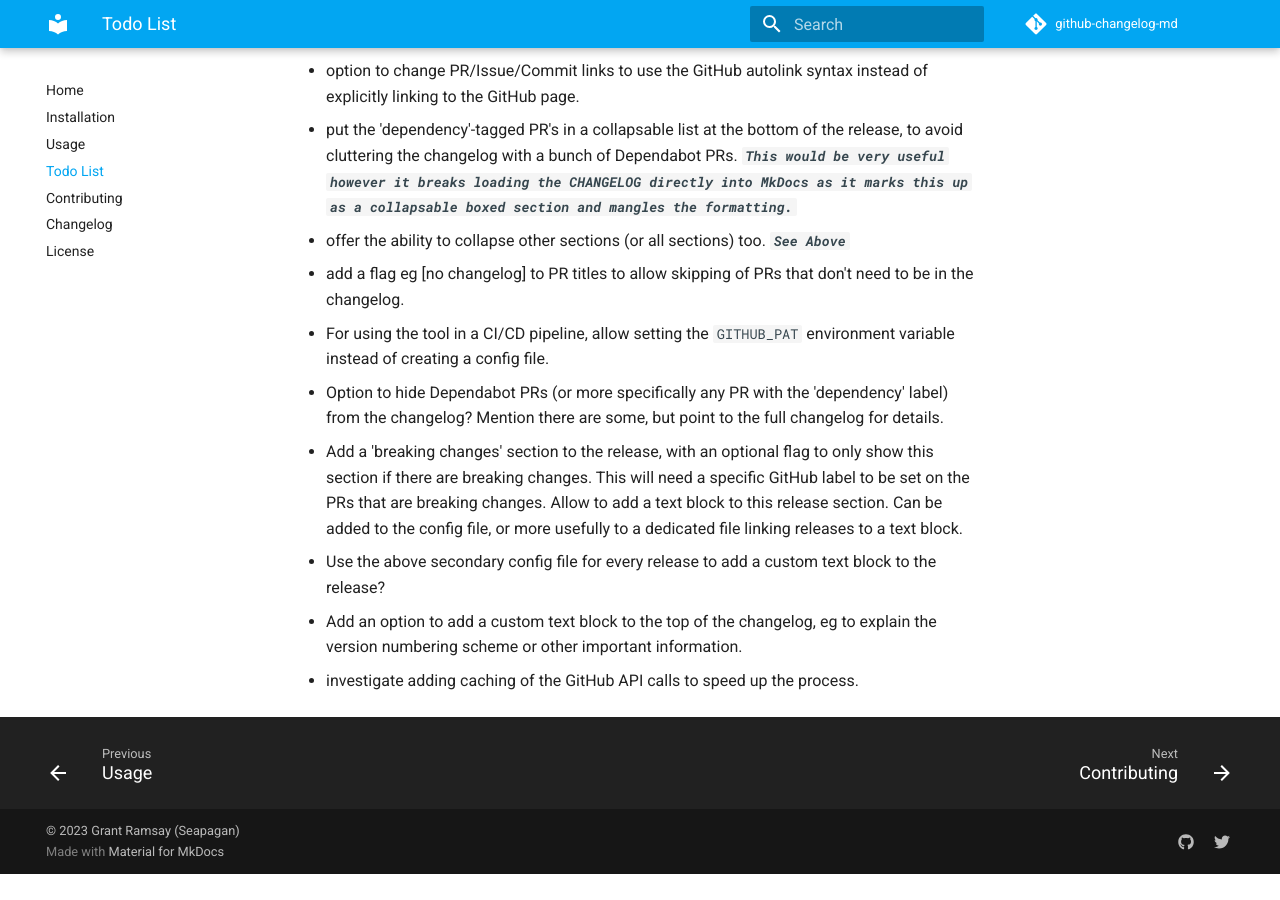
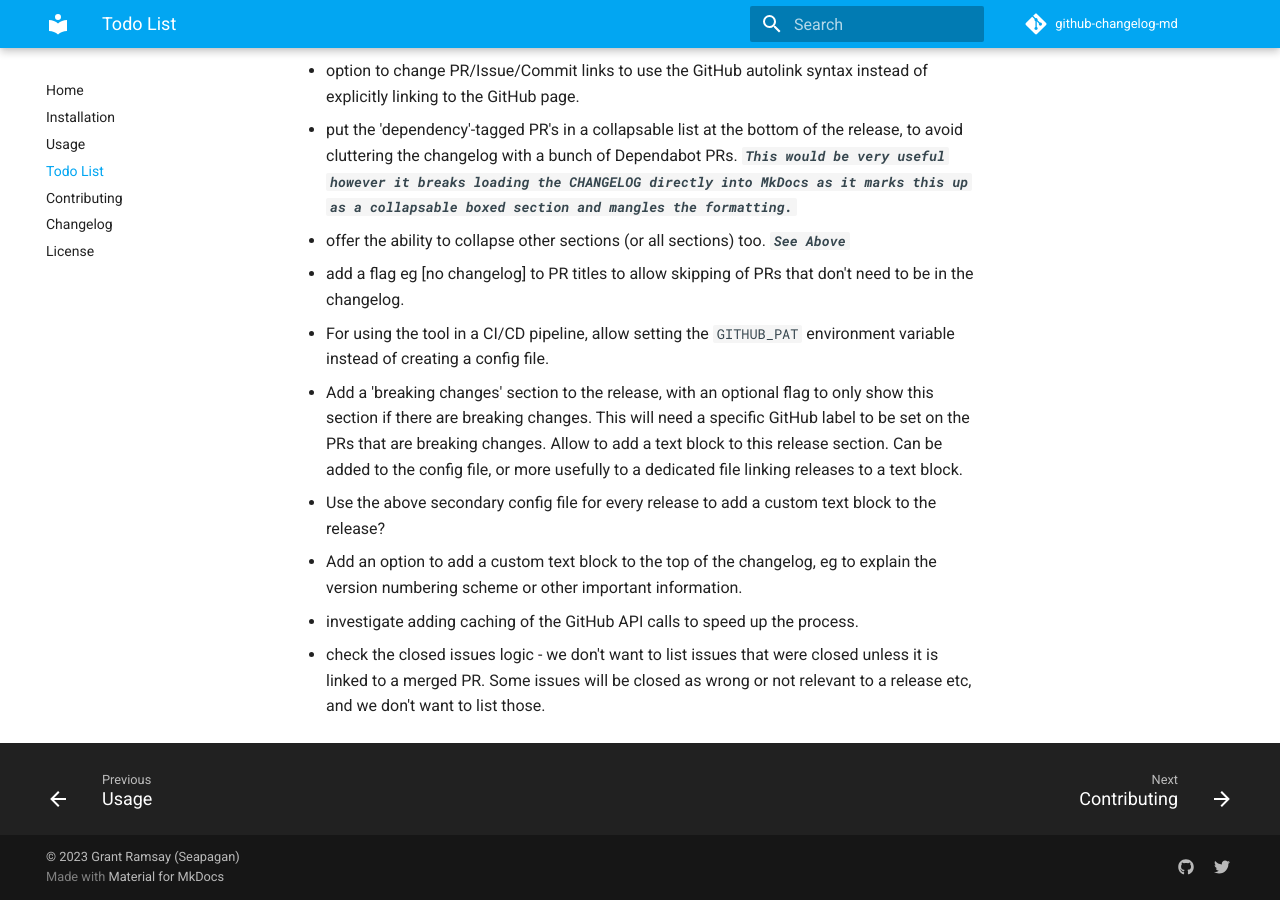
Before and after one commit to seapagan/github-changelog-md, an MkDocs documentation site: the page built from docs/todo_list.md, in a window 1280 px wide and 900 px high, scrolled down 990 px. Built offline with MkDocs 1.6.1 and Material for MkDocs 9.7.7, drawn with Linux system fonts in a browser that asks for light colours; comment, search, counter and statistics services are not loaded; before the commit the page ends 1864 px from its top, so only the background shows below that.

```diff
--- a/TODO.md
+++ b/TODO.md
@@ -46,9 +46,6 @@
   don't need to be in the changelog.
 - For using the tool in a CI/CD pipeline, allow setting the `GITHUB_PAT`
   environment variable instead of creating a config file.
-- Option to hide Dependabot PRs (or more specifically any PR with the
-  'dependency' label) from the changelog? Mention there are some, but
-  point to the full changelog for details.
 - Add a 'breaking changes' section to the release, with an optional flag to only
   show this section if there are breaking changes. This will need a specific
   GitHub label to be set on the PRs that are breaking changes. Allow to add a
@@ -59,3 +56,6 @@
 - Add an option to add a custom text block to the top of the changelog, eg to
   explain the version numbering scheme or other important information.
 - investigate adding caching of the GitHub API calls to speed up the process.
+- check the closed issues logic - we don't want to list issues that were closed
+  unless it is linked to a merged PR. Some issues will be closed as wrong or not
+  relevant to a release etc, and we don't want to list those.
```
Also changed, not shown: docs/usage.md (+7 -0 lines).
